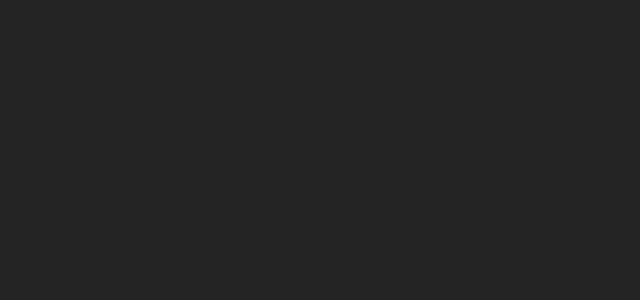
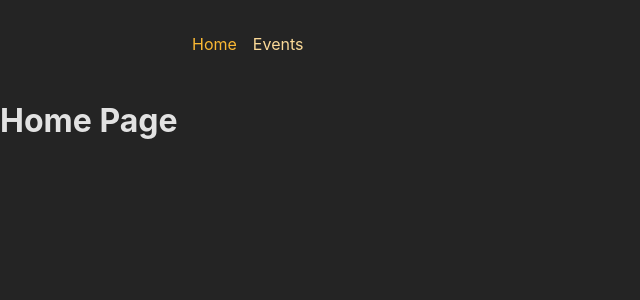
Before and after one commit to Saswat7101/Event-Management-App---React, a React (Create React App) app in the folder frontend/: page / in a window 1280 px wide. Shown: the top 300 px of the page, without its empty margins (0-640 px from the left). Built offline with nearby package versions, Linux system fonts and the light colour scheme.

Commit message:
connecting the pages and displaying them

```diff
--- a/frontend/src/App.js
+++ b/frontend/src/App.js
@@ -1,27 +1,29 @@
-// Challenge / Exercise
-
-// 1. Add five new (dummy) page components (content can be simple <h1> elements)
-//    - HomePage
-//    - EventsPage
-//    - EventDetailPage
-//    - NewEventPage
-//    - EditEventPage
-// 2. Add routing & route definitions for these five pages
-//    - / => HomePage
-//    - /events => EventsPage
-//    - /events/<some-id> => EventDetailPage
-//    - /events/new => NewEventPage
-//    - /events/<some-id>/edit => EditEventPage
-// 3. Add a root layout that adds the <MainNavigation> component above all page components
-// 4. Add properly working links to the MainNavigation
-// 5. Ensure that the links in MainNavigation receive an "active" class when active
-// 6. Output a list of dummy events to the EventsPage
-//    Every list item should include a link to the respective EventDetailPage
-// 7. Output the ID of the selected event on the EventDetailPage
 // BONUS: Add another (nested) layout route that adds the <EventNavigation> component above all /events... page components
 
+import { RouterProvider, createBrowserRouter } from "react-router-dom";
+import HomePage from "./pages/Home";
+import EventsPage from "./pages/Events";
+import EventDetailsPage from "./pages/EventDetail";
+import NewEventPage from "./pages/NewEvent";
+import EditEventPage from "./pages/EditEvent";
+import RootLayout from "./pages/Root";
+
+const router = createBrowserRouter([
+  {
+    path: "/",
+    element: <RootLayout />,
+    children: [
+      { index: true, element: <HomePage /> },
+      { path: "events", element: <EventsPage /> },
+      { path: "events/:eventId", element: <EventDetailsPage /> },
+      { path: "events/new", element: <NewEventPage /> },
+      { path: "events/:eventId/edit", element: <EditEventPage /> },
+    ],
+  },
+]);
+
 function App() {
-  return <div></div>;
+  return <RouterProvider router={router} />;
 }
 
 export default App;
--- a/frontend/src/components/MainNavigation.js
+++ b/frontend/src/components/MainNavigation.js
@@ -1,4 +1,6 @@
-import classes from './MainNavigation.module.css';
+import { NavLink } from "react-router-dom";
+
+import classes from "./MainNavigation.module.css";
 
 function MainNavigation() {
   return (
@@ -6,10 +8,25 @@
       <nav>
         <ul className={classes.list}>
           <li>
-            <a>Home</a>
+            <NavLink
+              to="/"
+              className={({ isActive }) =>
+                isActive ? classes.active : undefined
+              }
+              end
+            >
+              Home
+            </NavLink>
           </li>
           <li>
-            <a>Events</a>
+            <NavLink
+              to="/events"
+              className={({ isActive }) =>
+                isActive ? classes.active : undefined
+              }
+            >
+              Events
+            </NavLink>
           </li>
         </ul>
       </nav>
```
